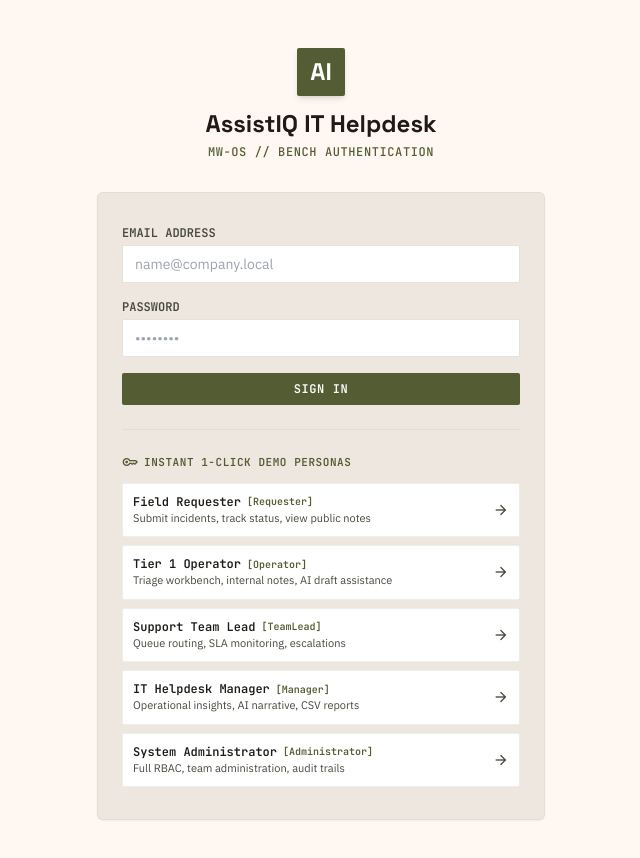
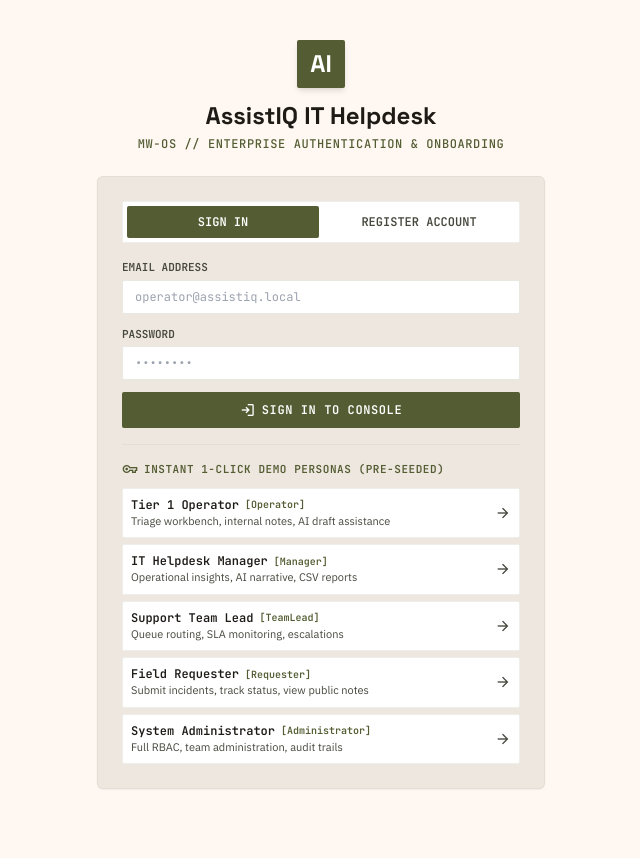
Before and after one commit to rasikakudale90/AssistIQ, a React (Vite) app in the folder frontend/: page / in a window 1280 px wide. Shown: the top 858 px of the page, without its empty margins (319-959 px from the left). After the commit the page ends 829 px from the top, so only its background shows below. Built offline with nearby package versions, Linux system fonts and the light colour scheme.

Commit message:
feat(auth-ui): add register account tab, fix JSON payload authentication, and auto-transition to workbench

```diff
--- a/frontend/src/api/auth.ts
+++ b/frontend/src/api/auth.ts
@@ -1,23 +1,28 @@
 import { apiClient } from './client';
 import { AuthTokens, User } from './types';
 
+export interface TokenResponse {
+  access_token: string;
+  refresh_token: string;
+  token_type: string;
+  user: User;
+}
+
 export async function loginApi(email: string, password: string): Promise<{ tokens: AuthTokens; user: User }> {
-  const formData = new URLSearchParams();
-  formData.append('username', email);
-  formData.append('password', password);
-
-  const res = await apiClient.post<AuthTokens>('/auth/login', formData, {
-    headers: { 'Content-Type': 'application/x-www-form-urlencoded' },
+  const res = await apiClient.post<TokenResponse>('/auth/login', {
+    email,
+    password,
   });
 
-  const tokens = res.data;
-  localStorage.setItem('assistiq_token', tokens.access_token);
-  localStorage.setItem('assistiq_refresh_token', tokens.refresh_token);
+  const { access_token, refresh_token, user } = res.data;
+  localStorage.setItem('assistiq_token', access_token);
+  localStorage.setItem('assistiq_refresh_token', refresh_token);
+  localStorage.setItem('assistiq_user', JSON.stringify(user));
 
-  const userRes = await apiClient.get<User>('/auth/me');
-  localStorage.setItem('assistiq_user', JSON.stringify(userRes.data));
-
-  return { tokens, user: userRes.data };
+  return {
+    tokens: { access_token, refresh_token, token_type: res.data.token_type },
+    user,
+  };
 }
 
 export async function getMeApi(): Promise<User> {
@@ -25,7 +30,17 @@ export async function getMeApi(): Promise<User> {
   return res.data;
 }
 
-export async function signupApi(email: string, password: string, role?: string): Promise<User> {
-  const res = await apiClient.post<User>('/auth/signup', { email, password, role });
+export async function signupApi(
+  email: string,
+  password: string,
+  role: string = 'Requester',
+  site: string = 'Main Facility'
+): Promise<User> {
+  const res = await apiClient.post<User>('/auth/signup', {
+    email,
+    password,
+    role,
+    site,
+  });
   return res.data;
 }
--- a/frontend/src/api/types.ts
+++ b/frontend/src/api/types.ts
@@ -19,11 +19,11 @@ export type CaseStatus =
 export interface User {
   id: string;
   email: string;
-  full_name?: string;
   role: UserRole;
-  is_active: boolean;
-  is_verified: boolean;
-  teams?: { id: string; name: string }[];
+  site?: string;
+  team_id?: string;
+  email_verified?: boolean;
+  is_active?: boolean;
 }
 
 export interface AuthTokens {
--- a/frontend/src/views/LoginView.tsx
+++ b/frontend/src/views/LoginView.tsx
@@ -1,35 +1,72 @@
 import React, { useState } from 'react';
 import { useAuth } from '../context/AuthContext';
+import { signupApi } from '../api/auth';
 import { UserRole } from '../api/types';
 
 export const LoginView: React.FC = () => {
   const { login, switchDemoRole, loading } = useAuth();
+  const [authMode, setAuthMode] = useState<'signin' | 'register'>('signin');
+
+  // Sign In States
   const [email, setEmail] = useState('');
   const [password, setPassword] = useState('');
   const [error, setError] = useState<string | null>(null);
+  const [successMessage, setSuccessMessage] = useState<string | null>(null);
 
-  const handleSubmit = async (e: React.FormEvent) => {
+  // Register States
+  const [regEmail, setRegEmail] = useState('');
+  const [regPassword, setRegPassword] = useState('');
+  const [regRole, setRegRole] = useState<UserRole>('Requester');
+  const [regSite, setRegSite] = useState('Main Facility');
+  const [regLoading, setRegLoading] = useState(false);
+
+  const handleSignIn = async (e: React.FormEvent) => {
     e.preventDefault();
     setError(null);
+    setSuccessMessage(null);
     try {
       await login(email, password);
     } catch (err: any) {
-      setError(err.response?.data?.message || 'Invalid email or password');
+      setError(err.response?.data?.message || err.message || 'Invalid email or password');
+    }
+  };
+
+  const handleRegister = async (e: React.FormEvent) => {
+    e.preventDefault();
+    setError(null);
+    setSuccessMessage(null);
+
+    if (regPassword.length < 12) {
+      setError('Password must be at least 12 characters long per enterprise security policy (SRS §7.4).');
+      return;
+    }
+
+    setRegLoading(true);
+    try {
+      await signupApi(regEmail, regPassword, regRole, regSite);
+      setSuccessMessage('Account registered successfully! You can now sign in with your credentials.');
+      setEmail(regEmail);
+      setPassword('');
+      setAuthMode('signin');
+    } catch (err: any) {
+      setError(err.response?.data?.message || err.message || 'Registration failed. Email might already exist.');
+    } finally {
+      setRegLoading(false);
     }
   };
 
   const demoRoles: Array<{ role: UserRole; title: string; email: string; desc: string }> = [
     {
-      role: 'Requester',
-      title: 'Field Requester',
-      email: 'requester@assistiq.local',
-      desc: 'Submit incidents, track status, view public notes',
-    },
-    {
       role: 'Operator',
       title: 'Tier 1 Operator',
       email: 'operator@assistiq.local',
       desc: 'Triage workbench, internal notes, AI draft assistance',
+    },
+    {
+      role: 'Manager',
+      title: 'IT Helpdesk Manager',
+      email: 'manager@assistiq.local',
+      desc: 'Operational insights, AI narrative, CSV reports',
     },
     {
       role: 'TeamLead',
@@ -38,10 +75,10 @@ export const LoginView: React.FC = () => {
       desc: 'Queue routing, SLA monitoring, escalations',
     },
     {
-      role: 'Manager',
-      title: 'IT Helpdesk Manager',
-      email: 'manager@assistiq.local',
-      desc: 'Operational insights, AI narrative, CSV reports',
+      role: 'Requester',
+      title: 'Field Requester',
+      email: 'requester@assistiq.local',
+      desc: 'Submit incidents, track status, view public notes',
     },
     {
       role: 'Administrator',
@@ -52,7 +89,7 @@ export const LoginView: React.FC = () => {
   ];
 
   return (
-    <div className="min-h-screen bg-surface flex flex-col justify-center py-12 px-4 sm:px-6 lg:px-8">
+    <div className="min-h-screen bg-surface flex flex-col justify-center py-10 px-4 sm:px-6 lg:px-8">
       <div className="sm:mx-auto sm:w-full sm:max-w-md text-center">
         <div className="w-12 h-12 rounded bg-primary flex items-center justify-center text-on-primary font-headline font-bold text-2xl mx-auto shadow-md">
           AI
@@ -61,21 +98,65 @@ export const LoginView: React.FC = () => {
           AssistIQ IT Helpdesk
         </h2>
         <p className="mt-1 font-mono text-xs text-primary font-medium tracking-wider uppercase">
-          MW-OS // BENCH AUTHENTICATION
+          MW-OS // ENTERPRISE AUTHENTICATION & ONBOARDING
         </p>
       </div>
 
-      <div className="mt-8 sm:mx-auto sm:w-full sm:max-w-md">
-        <div className="bg-surface-container-high py-8 px-6 shadow-sm rounded-lg border border-outline-variant/30">
-          <form className="space-y-4" onSubmit={handleSubmit}>
+      <div className="mt-6 sm:mx-auto sm:w-full sm:max-w-md">
+        <div className="bg-surface-container-high py-6 px-6 shadow-sm rounded-lg border border-outline-variant/30 space-y-4">
+          {/* Sign In vs Register Tabs */}
+          <div className="grid grid-cols-2 gap-1 bg-surface-container-lowest p-1 rounded border border-outline-variant/30 text-xs font-mono">
+            <button
+              type="button"
+              onClick={() => {
+                setAuthMode('signin');
+                setError(null);
+              }}
+              className={`py-2 rounded font-bold transition-colors ${
+                authMode === 'signin'
+                  ? 'bg-primary text-on-primary shadow-xs'
+                  : 'text-on-surface-variant hover:text-on-surface'
+              }`}
+            >
+              SIGN IN
+            </button>
+            <button
+              type="button"
+              onClick={() => {
+                setAuthMode('register');
+                setError(null);
+                setSuccessMessage(null);
+              }}
+              className={`py-2 rounded font-bold transition-colors ${
+                authMode === 'register'
+                  ? 'bg-primary text-on-primary shadow-xs'
+                  : 'text-on-surface-variant hover:text-on-surface'
+              }`}
+            >
+              REGISTER ACCOUNT
+            </button>
+          </div>
+
+          {/* Alert Messages */}
           {error && (
-              <div className="p-3 bg-error-container text-on-error-container text-xs rounded border border-error/20">
-                {error}
+            <div className="p-3 bg-error-container text-on-error-container text-xs rounded border border-error/20 flex items-start gap-2">
+              <span className="material-symbols-outlined text-[16px] text-error mt-0.5">error</span>
+              <span>{error}</span>
             </div>
           )}
 
+          {successMessage && (
+            <div className="p-3 bg-emerald-50 text-emerald-800 text-xs rounded border border-emerald-300 flex items-start gap-2">
+              <span className="material-symbols-outlined text-[16px] text-emerald-600 mt-0.5">check_circle</span>
+              <span>{successMessage}</span>
+            </div>
+          )}
+
+          {authMode === 'signin' ? (
+            /* Sign In Form */
+            <form className="space-y-3" onSubmit={handleSignIn}>
               <div>
-              <label className="block font-mono text-xs font-semibold text-on-surface-variant uppercase">
+                <label className="block font-mono text-[11px] font-semibold text-on-surface-variant uppercase mb-1">
                   Email Address
                 </label>
                 <input
@@ -83,13 +164,13 @@ export const LoginView: React.FC = () => {
                   required
                   value={email}
                   onChange={(e) => setEmail(e.target.value)}
-                placeholder="name@company.local"
-                className="mt-1 block w-full px-3 py-2 bg-surface-container-lowest border border-outline-variant/50 rounded text-sm text-on-surface focus:outline-none focus:ring-1 focus:ring-primary"
+                  placeholder="operator@assistiq.local"
+                  className="w-full px-3 py-2 bg-surface-container-lowest border border-outline-variant/40 rounded text-xs text-on-surface focus:outline-none focus:ring-1 focus:ring-primary font-mono"
                 />
               </div>
 
               <div>
-              <label className="block font-mono text-xs font-semibold text-on-surface-variant uppercase">
+                <label className="block font-mono text-[11px] font-semibold text-on-surface-variant uppercase mb-1">
                   Password
                 </label>
                 <input
@@ -98,41 +179,119 @@ export const LoginView: React.FC = () => {
                   value={password}
                   onChange={(e) => setPassword(e.target.value)}
                   placeholder="••••••••"
-                className="mt-1 block w-full px-3 py-2 bg-surface-container-lowest border border-outline-variant/50 rounded text-sm text-on-surface focus:outline-none focus:ring-1 focus:ring-primary"
+                  className="w-full px-3 py-2 bg-surface-container-lowest border border-outline-variant/40 rounded text-xs text-on-surface focus:outline-none focus:ring-1 focus:ring-primary font-mono"
                 />
               </div>
 
               <button
                 type="submit"
                 disabled={loading}
-              className="w-full mt-2 py-2 px-4 bg-primary hover:bg-primary-container text-on-primary font-mono text-xs font-bold rounded shadow-xs transition-colors uppercase tracking-wider"
+                className="w-full mt-2 py-2.5 px-4 bg-primary hover:bg-primary-container text-on-primary font-mono text-xs font-bold rounded shadow-xs transition-colors uppercase tracking-wider flex items-center justify-center gap-1.5"
               >
-              {loading ? 'Authenticating...' : 'Sign In'}
+                <span className="material-symbols-outlined text-[16px]">login</span>
+                <span>{loading ? 'Authenticating...' : 'Sign In to Console'}</span>
               </button>
             </form>
+          ) : (
+            /* Register Account Form */
+            <form className="space-y-3" onSubmit={handleRegister}>
+              <div>
+                <label className="block font-mono text-[11px] font-semibold text-on-surface-variant uppercase mb-1">
+                  Corporate Email
+                </label>
+                <input
+                  type="email"
+                  required
+                  value={regEmail}
+                  onChange={(e) => setRegEmail(e.target.value)}
+                  placeholder="new.user@company.local"
+                  className="w-full px-3 py-2 bg-surface-container-lowest border border-outline-variant/40 rounded text-xs text-on-surface focus:outline-none focus:ring-1 focus:ring-primary font-mono"
+                />
+              </div>
+
+              <div>
+                <label className="block font-mono text-[11px] font-semibold text-on-surface-variant uppercase mb-1">
+                  Create Password (Min 12 Chars)
+                </label>
+                <input
+                  type="password"
+                  required
+                  minLength={12}
+                  value={regPassword}
+                  onChange={(e) => setRegPassword(e.target.value)}
+                  placeholder="Password123!@# (min 12 characters)"
+                  className="w-full px-3 py-2 bg-surface-container-lowest border border-outline-variant/40 rounded text-xs text-on-surface focus:outline-none focus:ring-1 focus:ring-primary font-mono"
+                />
+                <span className="text-[10px] text-on-surface-variant block mt-0.5">
+                  Must meet enterprise Argon2id complexity (12+ characters).
+                </span>
+              </div>
+
+              <div className="grid grid-cols-2 gap-2">
+                <div>
+                  <label className="block font-mono text-[11px] font-semibold text-on-surface-variant uppercase mb-1">
+                    Role Assignment
+                  </label>
+                  <select
+                    value={regRole}
+                    onChange={(e) => setRegRole(e.target.value as UserRole)}
+                    className="w-full px-2.5 py-1.5 bg-surface-container-lowest border border-outline-variant/40 rounded text-xs text-on-surface font-mono"
+                  >
+                    <option value="Requester">Requester</option>
+                    <option value="Operator">Operator</option>
+                    <option value="TeamLead">TeamLead</option>
+                    <option value="Manager">Manager</option>
+                    <option value="Administrator">Administrator</option>
+                  </select>
+                </div>
+
+                <div>
+                  <label className="block font-mono text-[11px] font-semibold text-on-surface-variant uppercase mb-1">
+                    Facility / Site
+                  </label>
+                  <input
+                    type="text"
+                    value={regSite}
+                    onChange={(e) => setRegSite(e.target.value)}
+                    placeholder="e.g. Substation 4"
+                    className="w-full px-2.5 py-1.5 bg-surface-container-lowest border border-outline-variant/40 rounded text-xs text-on-surface font-mono"
+                  />
+                </div>
+              </div>
+
+              <button
+                type="submit"
+                disabled={regLoading}
+                className="w-full mt-2 py-2.5 px-4 bg-primary hover:bg-primary-container text-on-primary font-mono text-xs font-bold rounded shadow-xs transition-colors uppercase tracking-wider flex items-center justify-center gap-1.5"
+              >
+                <span className="material-symbols-outlined text-[16px]">person_add</span>
+                <span>{regLoading ? 'Registering Account...' : 'Create Account'}</span>
+              </button>
+            </form>
+          )}
 
           {/* Quick 1-Click Demo Personas */}
-          <div className="mt-6 pt-6 border-t border-outline-variant/30">
-            <div className="flex items-center gap-1.5 mb-3">
-              <span className="material-symbols-outlined text-primary text-[16px]">key</span>
+          <div className="mt-4 pt-4 border-t border-outline-variant/30">
+            <div className="flex items-center gap-1.5 mb-2.5">
+              <span className="material-symbols-outlined text-primary text-[16px]">vpn_key</span>
               <span className="font-mono text-[11px] text-primary uppercase font-bold tracking-wider">
-                Instant 1-Click Demo Personas
+                Instant 1-Click Demo Personas (Pre-seeded)
               </span>
             </div>
-            <div className="grid grid-cols-1 gap-2">
+            <div className="grid grid-cols-1 gap-1.5">
               {demoRoles.map((d) => (
                 <button
                   key={d.role}
                   type="button"
                   onClick={() => switchDemoRole(d.role)}
-                  className="flex items-center justify-between p-2.5 bg-surface-container-lowest hover:bg-surface-container rounded border border-outline-variant/30 text-left transition-colors group"
+                  className="flex items-center justify-between p-2 bg-surface-container-lowest hover:bg-surface-container rounded border border-outline-variant/30 text-left transition-colors group"
                 >
                   <div className="min-w-0">
                     <div className="flex items-center gap-1.5">
                       <span className="font-mono text-xs font-bold text-on-surface">
                         {d.title}
                       </span>
-                      <span className="font-mono text-[10px] text-primary font-semibold">
+                      <span className="font-mono text-[10px] text-primary font-bold">
                         [{d.role}]
                       </span>
                     </div>
```
Also changed, not shown: 1 other file (tests, documents, lock files or other folders). Lines whose indentation alone changed are shown as unchanged.
